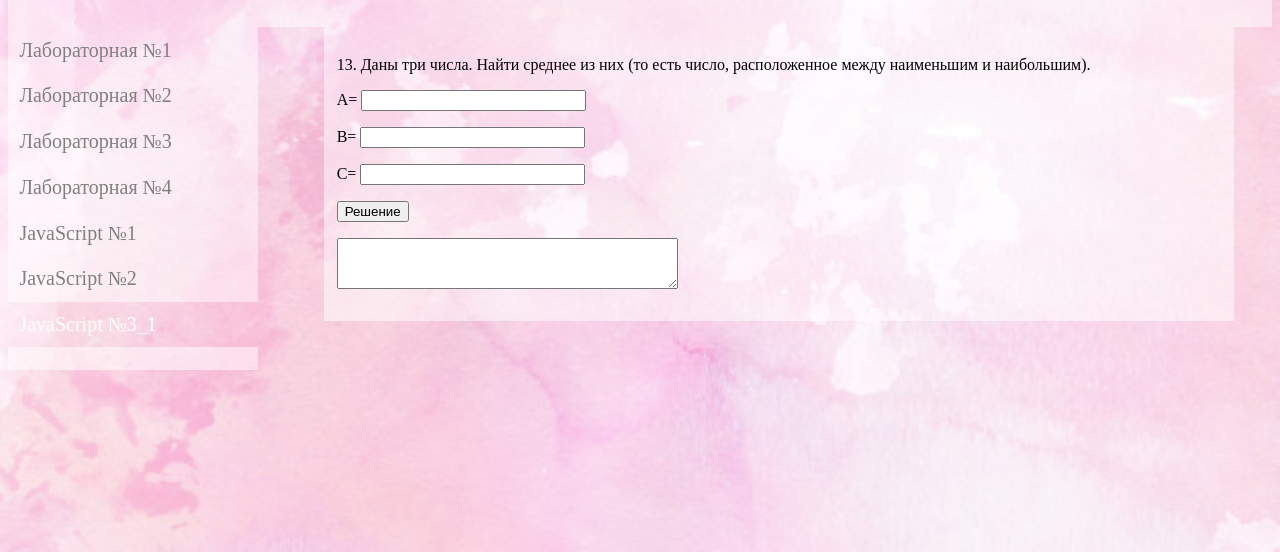
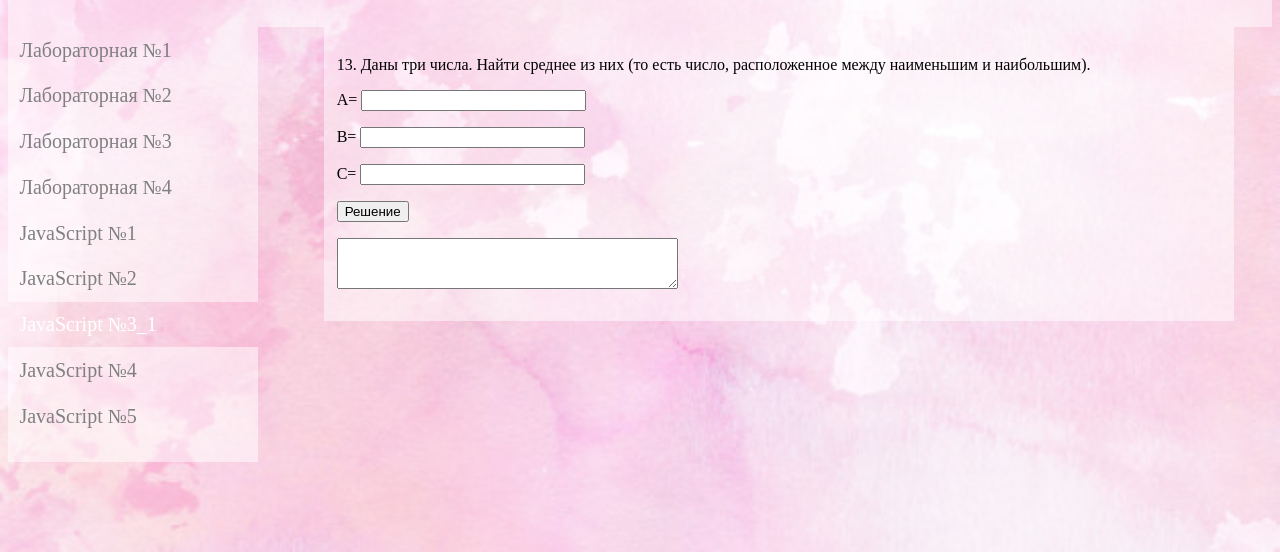
Before and after one commit to khristyuk66/khristyuk66.gitub.io, a plain HTML site: page operation.html in a window 1280 px wide. Shown: the part 248-800 px from the top of the page. Drawn offline with Linux system fonts and the light colour scheme.

Commit message:
Update operation.html

```diff
--- a/operation.html
+++ b/operation.html
@@ -45,6 +45,17 @@ JavaScript №1
 	    JavaScript №3_1
 	</a>
 </div>
+	    <div class="nav">
+            <a href="lab4.html">
+	    JavaScript №4
+	</a>
+	</div>
+
+	    <div class="nav">
+            <a href="lab5.html">
+	    JavaScript №5
+	</a>
+	</div>
 
 
         <div class="nav">
```
